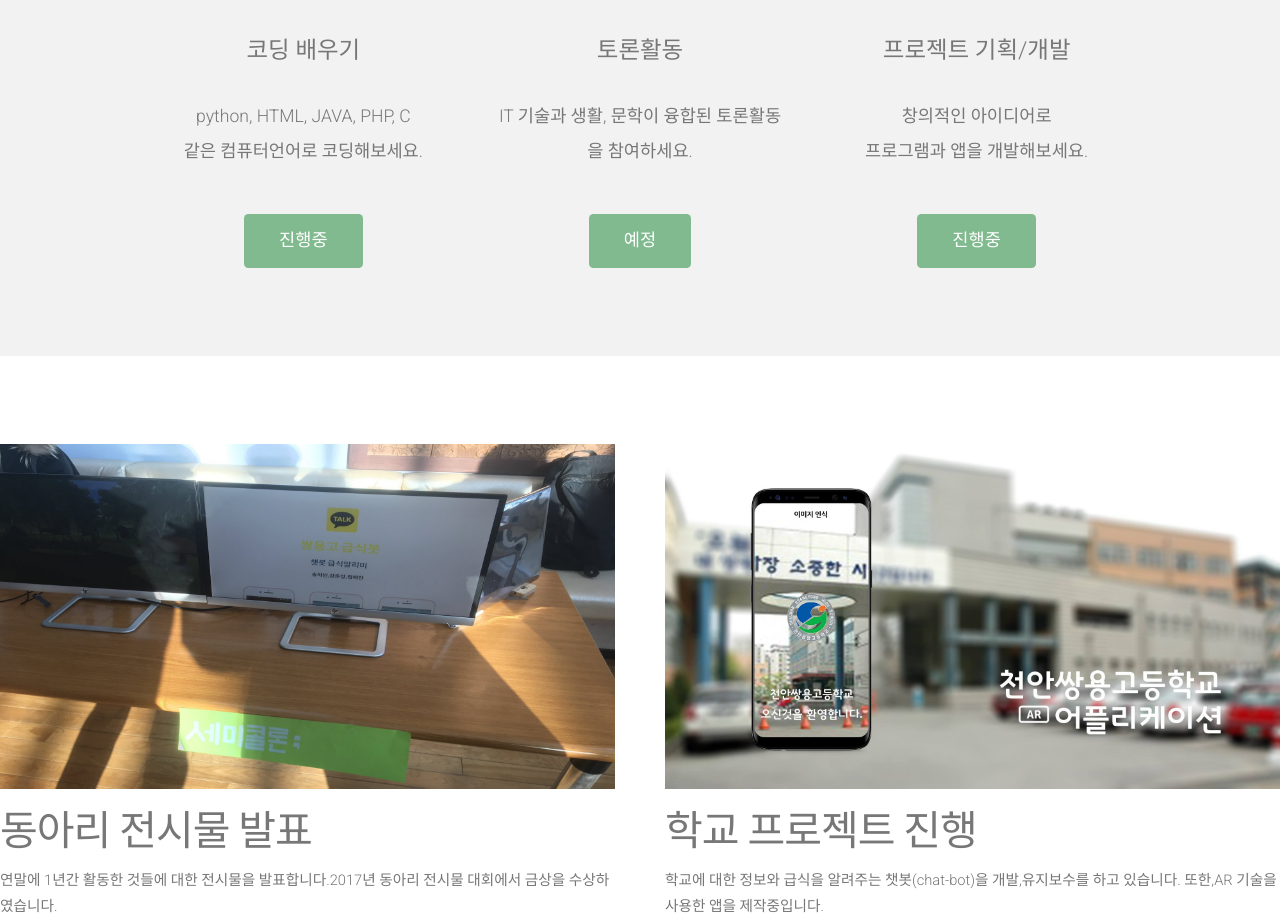
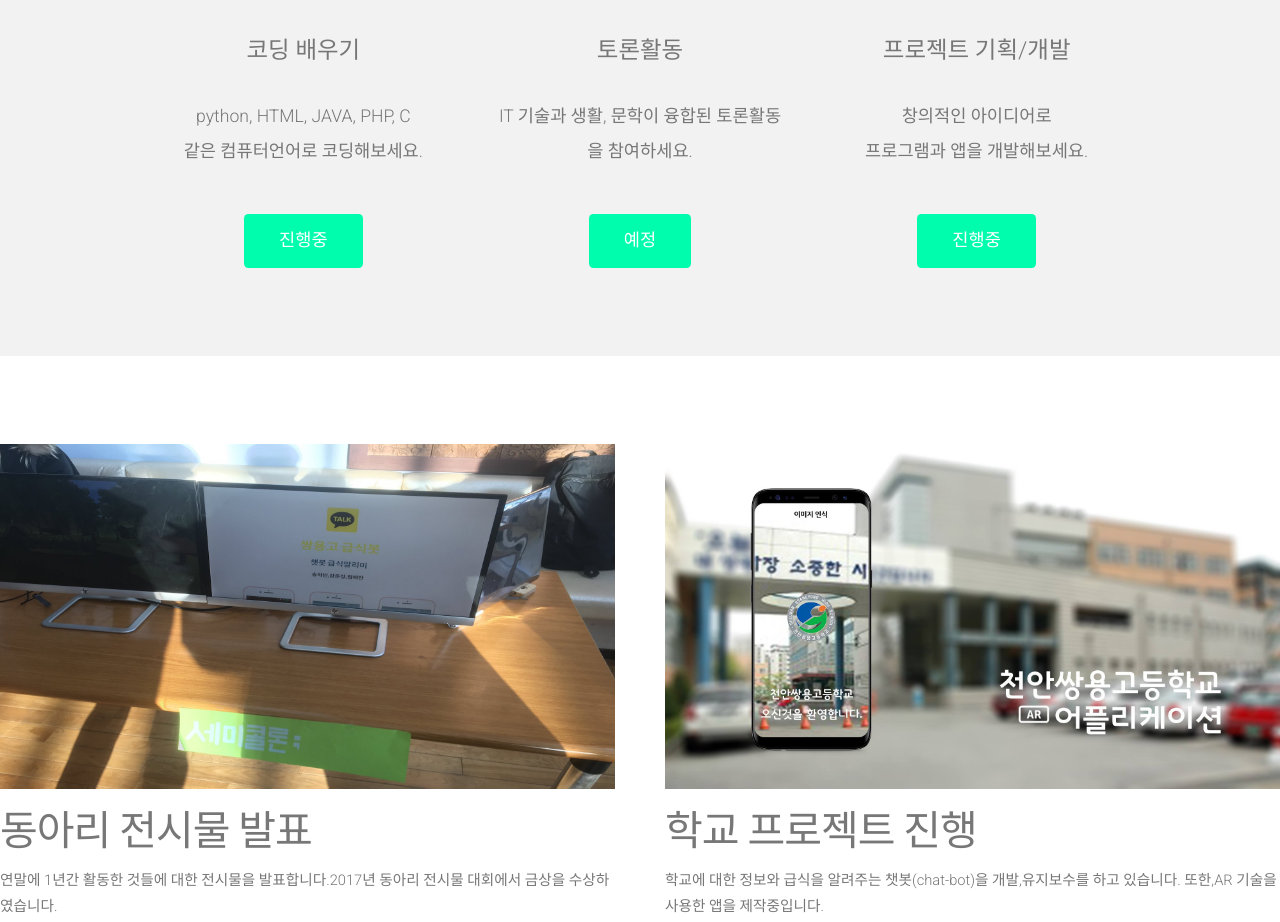
Before and after one commit to habinsong/habinsong.semicolon.io, a plain HTML site: page index.html in a window 1280 px wide. Shown: the part 853-1775 px from the top of the page. Drawn offline with nearby package versions, Linux system fonts and the light colour scheme.

Commit message:
Update style.css

```diff
--- a/css/style.css
+++ b/css/style.css
@@ -271,7 +271,7 @@
 	{
 		position: relative;
 		display: inline-block;
-		background: #80BA8E;
+		background: #00fcad;
 		padding: 0.8em 2em;
 		text-decoration: none !important;
 		font-size: 1.2em;
@@ -288,7 +288,7 @@
 
 	.button:hover
 	{
-		background: #70AA7E;
+		background: #1cce96;
 		color: #FFF !important;
 	}
 
```
